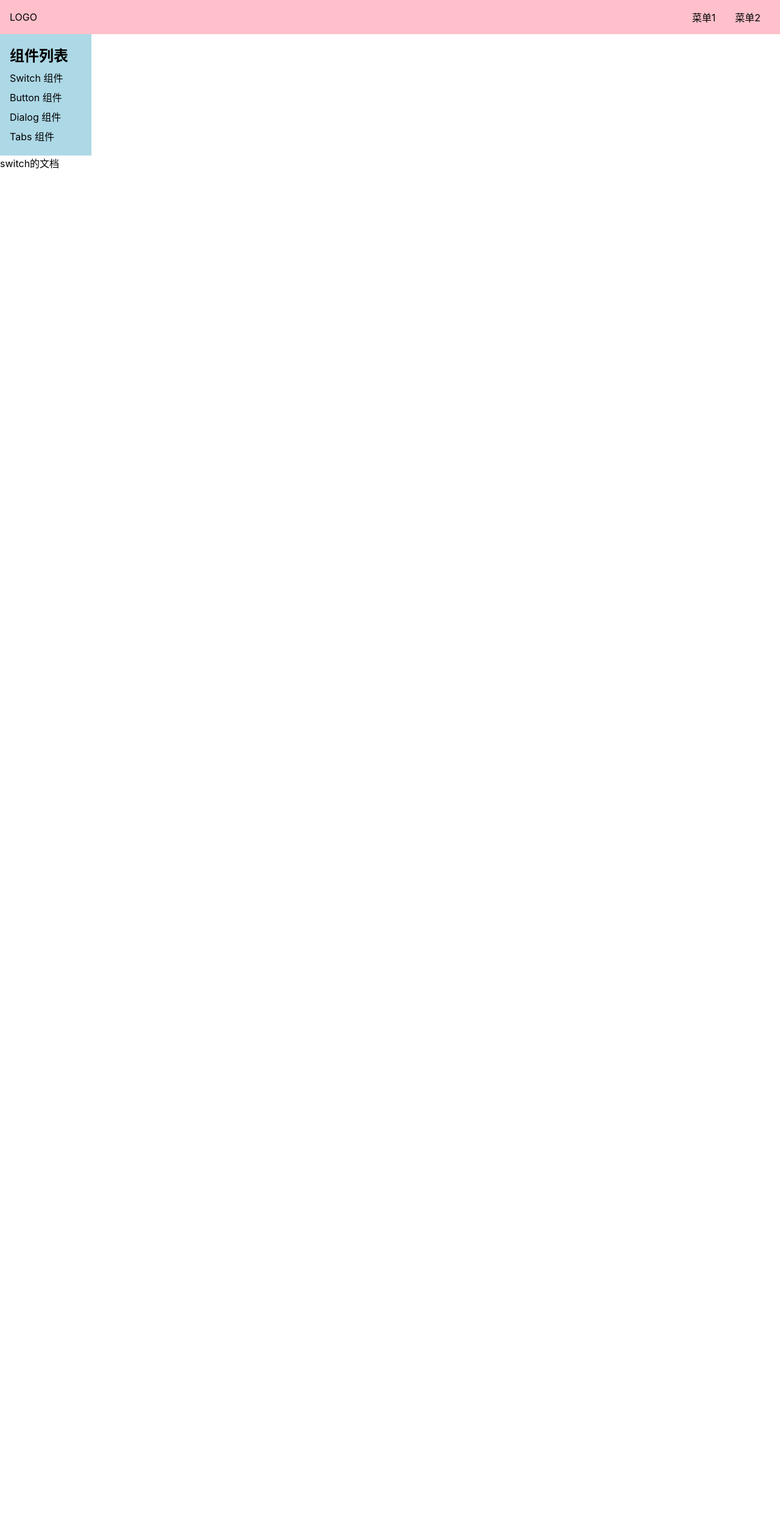
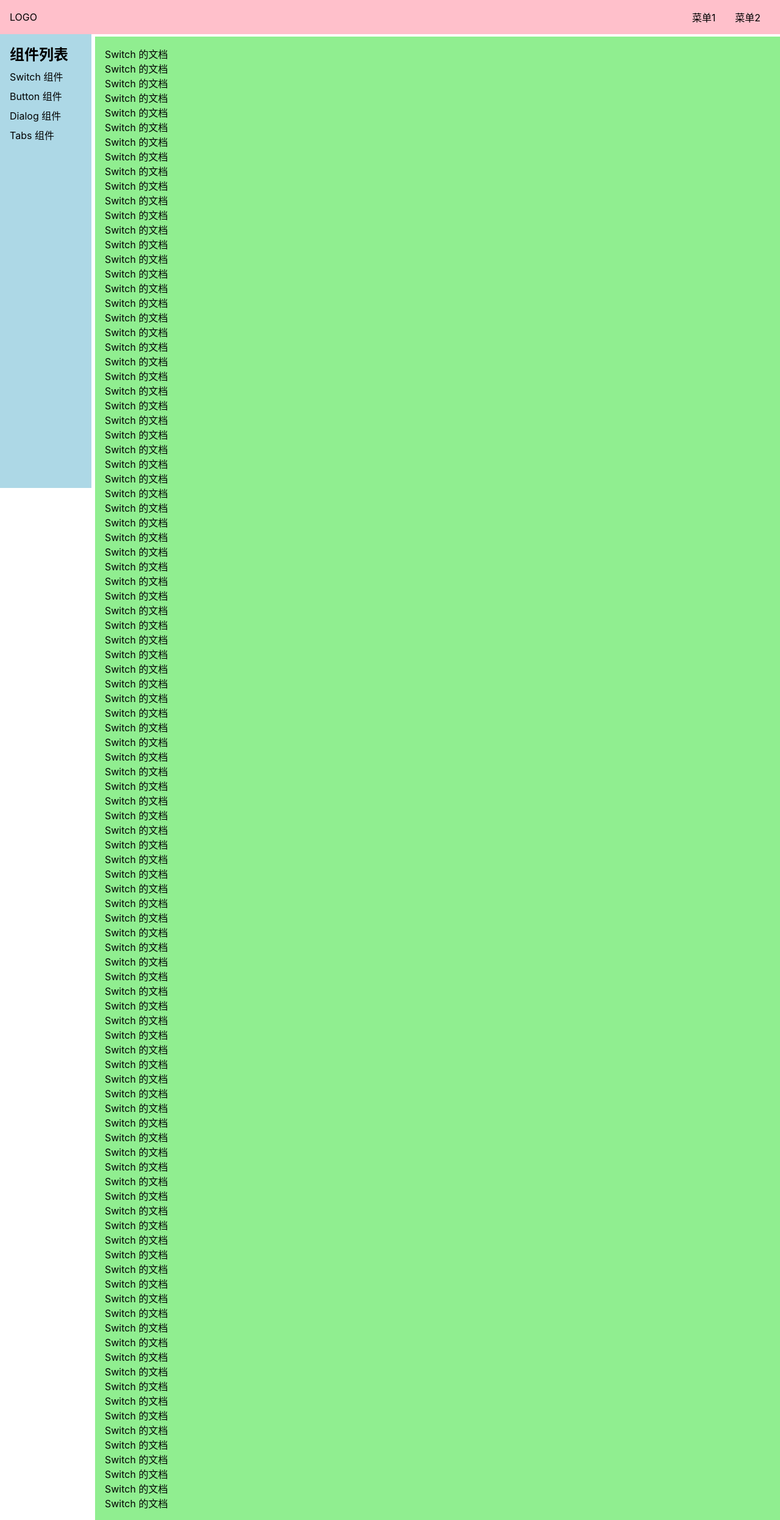
Before and after one commit to limo-chen/vue-lunzi-demo01, a Vue app: page /#/doc/switch in a window 1280 px wide. Shown: the whole page at 61% size. Before the commit the page ends 800 px from the top, so only its background shows below. Built offline with nearby package versions, Linux system fonts and the light colour scheme.

Commit message:
更新了

```diff
--- a/src/App.vue
+++ b/src/App.vue
@@ -14,8 +14,8 @@
     const menuVisible = ref(witch <= 500 ? false :true)
     provide('menuVisible',menuVisible)
    router.afterEach(()=>{
-if(witch <= 500){
-  menuVisible.value = false;
+    if(witch <= 500){
+     menuVisible.value = false;
 }
    })
 
--- a/src/components/SwitchDemo.vue
+++ b/src/components/SwitchDemo.vue
@@ -1,5 +1,104 @@
 <template>
     <div>
-        switch的文档
+        <p>Switch 的文档</p>
+    <p>Switch 的文档</p>
+    <p>Switch 的文档</p>
+    <p>Switch 的文档</p>
+    <p>Switch 的文档</p>
+    <p>Switch 的文档</p>
+    <p>Switch 的文档</p>
+    <p>Switch 的文档</p>
+    <p>Switch 的文档</p>
+    <p>Switch 的文档</p>
+    <p>Switch 的文档</p>
+    <p>Switch 的文档</p>
+    <p>Switch 的文档</p>
+    <p>Switch 的文档</p>
+    <p>Switch 的文档</p>
+    <p>Switch 的文档</p>
+    <p>Switch 的文档</p>
+    <p>Switch 的文档</p>
+    <p>Switch 的文档</p>
+    <p>Switch 的文档</p>
+    <p>Switch 的文档</p>
+    <p>Switch 的文档</p>
+    <p>Switch 的文档</p>
+    <p>Switch 的文档</p>
+    <p>Switch 的文档</p>
+    <p>Switch 的文档</p>
+    <p>Switch 的文档</p>
+    <p>Switch 的文档</p>
+    <p>Switch 的文档</p>
+    <p>Switch 的文档</p>
+    <p>Switch 的文档</p>
+    <p>Switch 的文档</p>
+    <p>Switch 的文档</p>
+    <p>Switch 的文档</p>
+    <p>Switch 的文档</p>
+    <p>Switch 的文档</p>
+    <p>Switch 的文档</p>
+    <p>Switch 的文档</p>
+    <p>Switch 的文档</p>
+    <p>Switch 的文档</p>
+    <p>Switch 的文档</p>
+    <p>Switch 的文档</p>
+    <p>Switch 的文档</p>
+    <p>Switch 的文档</p>
+    <p>Switch 的文档</p>
+    <p>Switch 的文档</p>
+    <p>Switch 的文档</p>
+    <p>Switch 的文档</p>
+    <p>Switch 的文档</p>
+    <p>Switch 的文档</p>
+    <p>Switch 的文档</p>
+    <p>Switch 的文档</p>
+    <p>Switch 的文档</p>
+    <p>Switch 的文档</p>
+    <p>Switch 的文档</p>
+    <p>Switch 的文档</p>
+    <p>Switch 的文档</p>
+    <p>Switch 的文档</p>
+    <p>Switch 的文档</p>
+    <p>Switch 的文档</p>
+    <p>Switch 的文档</p>
+    <p>Switch 的文档</p>
+    <p>Switch 的文档</p>
+    <p>Switch 的文档</p>
+    <p>Switch 的文档</p>
+    <p>Switch 的文档</p>
+    <p>Switch 的文档</p>
+    <p>Switch 的文档</p>
+    <p>Switch 的文档</p>
+    <p>Switch 的文档</p>
+    <p>Switch 的文档</p>
+    <p>Switch 的文档</p>
+    <p>Switch 的文档</p>
+    <p>Switch 的文档</p>
+    <p>Switch 的文档</p>
+    <p>Switch 的文档</p>
+    <p>Switch 的文档</p>
+    <p>Switch 的文档</p>
+    <p>Switch 的文档</p>
+    <p>Switch 的文档</p>
+    <p>Switch 的文档</p>
+    <p>Switch 的文档</p>
+    <p>Switch 的文档</p>
+    <p>Switch 的文档</p>
+    <p>Switch 的文档</p>
+    <p>Switch 的文档</p>
+    <p>Switch 的文档</p>
+    <p>Switch 的文档</p>
+    <p>Switch 的文档</p>
+    <p>Switch 的文档</p>
+    <p>Switch 的文档</p>
+    <p>Switch 的文档</p>
+    <p>Switch 的文档</p>
+    <p>Switch 的文档</p>
+    <p>Switch 的文档</p>
+    <p>Switch 的文档</p>
+    <p>Switch 的文档</p>
+    <p>Switch 的文档</p>
+    <p>Switch 的文档</p>
+    <p>Switch 的文档</p>
     </div>
 </template>
--- a/src/components/Topnav.vue
+++ b/src/components/Topnav.vue
@@ -27,7 +27,10 @@
   background: pink;
   display: flex;
   padding: 16px;
-  position:relative;
+  position: fixed;
+  top: 0;
+  left: 0;
+  width: 100%;
 z-index: 10;
 justify-content: center;
 align-items: center;
--- a/src/views/Doc.vue
+++ b/src/views/Doc.vue
@@ -1,6 +1,6 @@
 <template>
-        <div>
-            <Topnav/>
+       <div class="layout">
+    <Topnav class="nav" />
             <div class="content">
                 <aside v-if="menuVisible">
         <h2>组件列表</h2>
@@ -39,11 +39,43 @@
 </script>
 
 <style lang="scss" scoped>
+.layout {
+  display: flex;
+  flex-direction: column;
+  height: 100vh;
+  > .nav {
+    flex-shrink: 0;
+  }
+  > .content {
+    flex-grow: 1;
+    padding-top: 60px;
+    padding-left: 156px;
+    @media (max-width: 500px) {
+      padding-left: 0;
+    }
+  }
+}
+.content {
+  display: flex;
+  > aside {
+    flex-shrink: 0;
+  }
+  > main {
+    flex-grow: 1;
+    padding: 16px;
+    background: lightgreen;
+  }
+}
 
 aside {
   background: lightblue;
   width: 150px;
   padding: 16px;
+  position: fixed;
+  top: 0;
+  left: 0;
+  padding-top: 70px;
+  height: 100%;
 
   > h2 {
     margin-bottom: 4px;
@@ -53,12 +85,9 @@
       padding: 4px 0;
     }
   }
-  @media (max-width:500px) {
-    position: fixed;
-    top: 0;
-    left: 0;
-    padding-top: 70px;
-  }
+}
+main {
+  overflow: auto;
 }
 
 </style>
```
